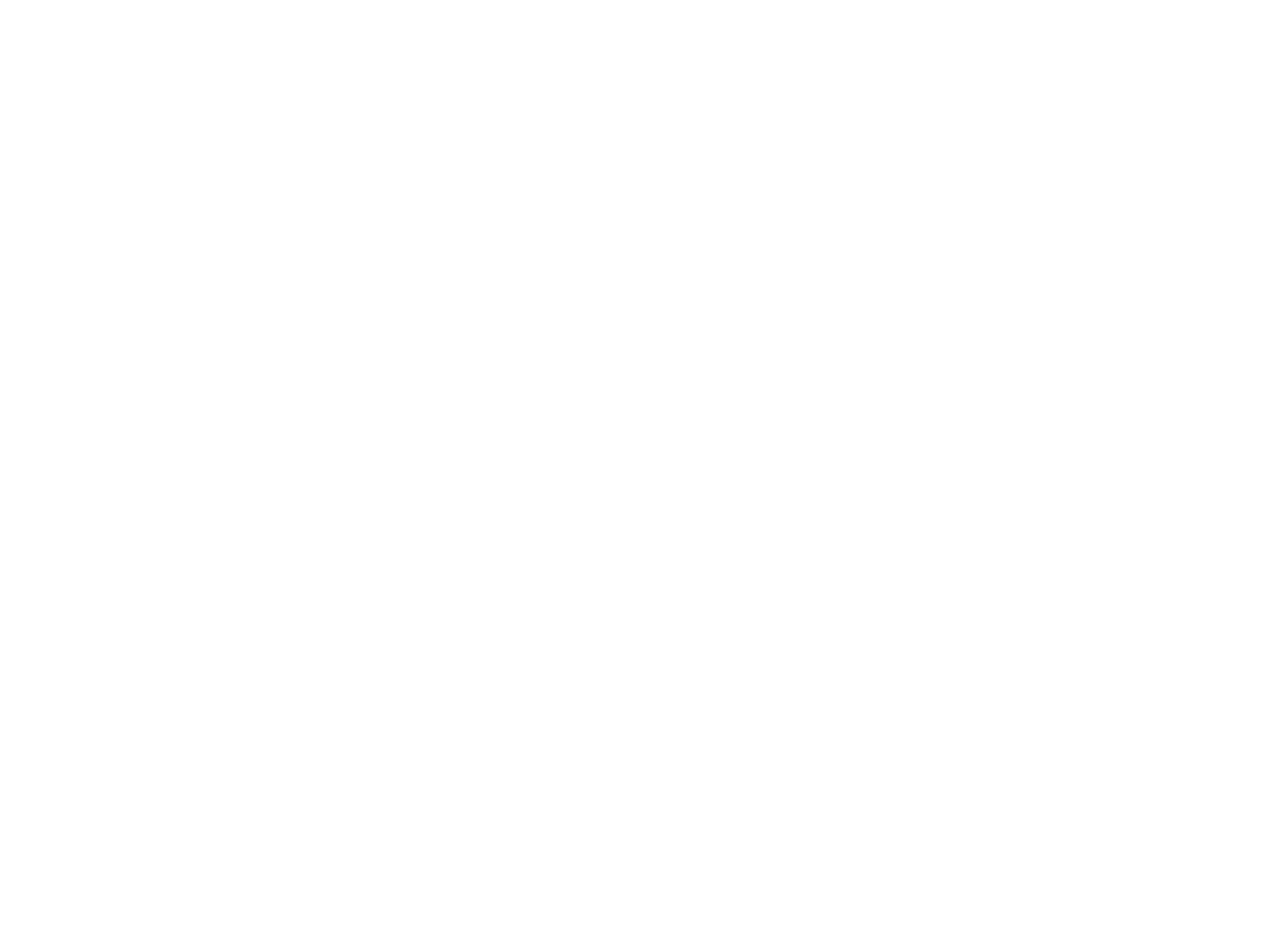
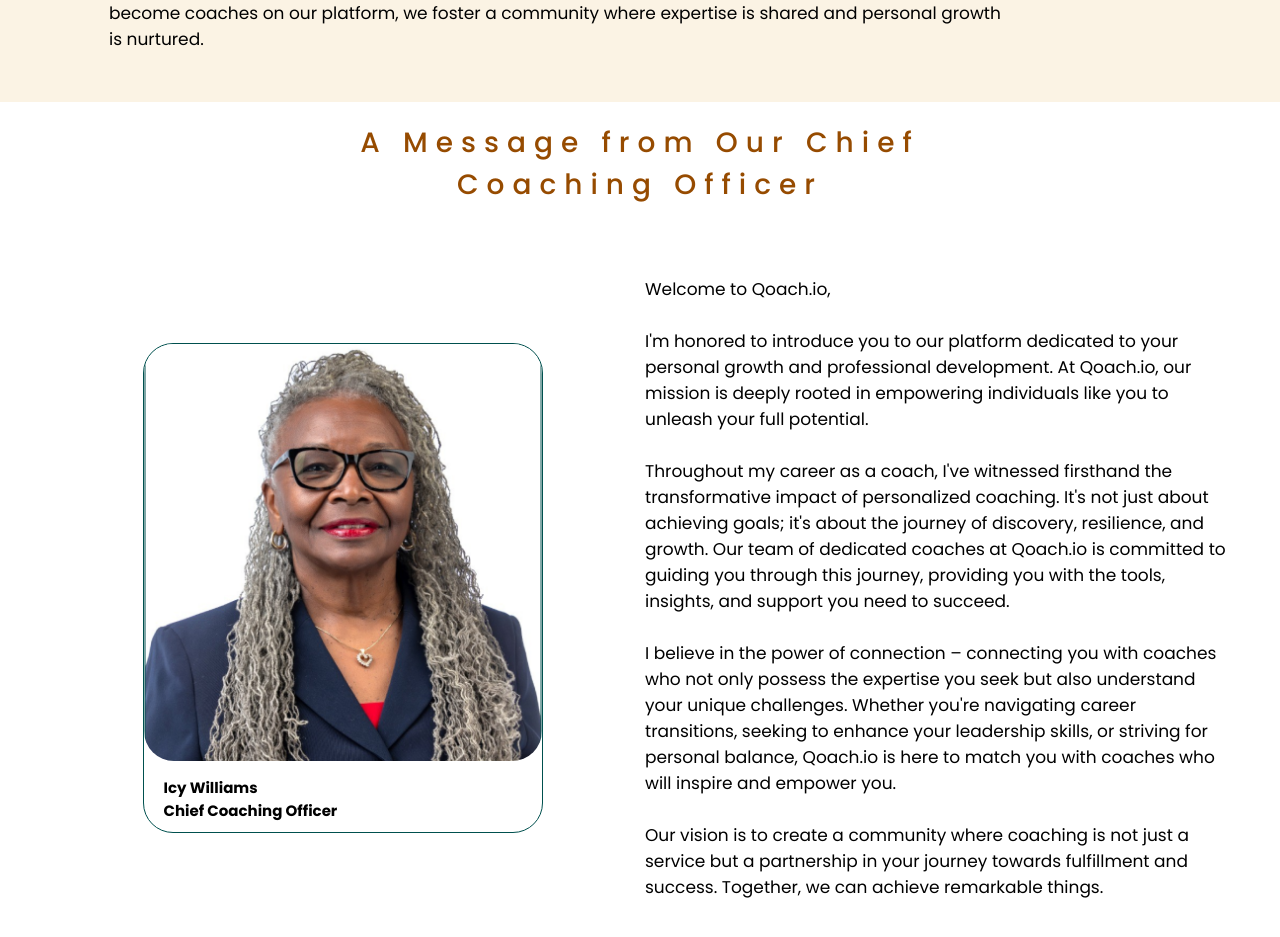
Before and after one commit to mohitanand744/AboutPage-using-React, a React (Vite) app: page / in a window 1280 px wide. Shown: the part 1129-2066 px from the top of the page. Before the commit the page ends 1107 px from the top, so only its background shows below. Built offline with nearby package versions, Linux system fonts and the light colour scheme.

Commit message:
added new section

```diff
--- a/src/App.css
+++ b/src/App.css
@@ -124,13 +124,14 @@
     font-size: 1.9rem;
     color: var(--white-Color);
     width: 90%;
+    padding: 2rem;
 
     & h2 {
       text-align: center;
     }
   }
   & .image-section {
-    width: 38rem;
+    width: 44rem;
     height: 38rem;
 
     & img {
@@ -153,7 +154,7 @@
   gap: 4rem;
 
   & .mainContent {
-    max-width: 80%;
+    max-width: 90%;
     margin: 0 auto;
   }
 
@@ -166,10 +167,71 @@
 
   & .content {
     font-size: 1.7rem;
+    max-width: 85%;
   }
 }
 
 /***** End Our Vision Section *****/
+
+/***** CCOcontainer Section *****/
+
+.CCOcontainer {
+  height: fit-content;
+
+  & header {
+    text-align: center;
+    padding: 2rem;
+    font-size: 2.8rem;
+    color: #964b00;
+    font-weight: 500;
+    letter-spacing: 0.8rem;
+  }
+
+  & .msgContainer {
+    display: grid;
+    grid-template-columns: repeat(2, 1fr);
+    justify-items: center;
+    align-items: center;
+    gap: 1rem;
+    padding: 5rem;
+
+    & .profileImage {
+      width: 40rem;
+      height: 49rem;
+      border: 1px solid #00504e;
+      border-radius: 3rem;
+      -webkit-border-radius: 3rem;
+      -moz-border-radius: 3rem;
+      -ms-border-radius: 3rem;
+      -o-border-radius: 3rem;
+      padding-bottom: 2.5rem;
+
+      & img {
+        width: 100%;
+        height: 90%;
+        object-fit: cover;
+        border-radius: 3rem;
+        -webkit-border-radius: 3rem;
+        -moz-border-radius: 3rem;
+        -ms-border-radius: 3rem;
+        -o-border-radius: 3rem;
+        margin-bottom: 1rem;
+      }
+
+      & p {
+        font-weight: bold;
+        font-size: 1.5rem;
+        padding-left: 2rem;
+      }
+    }
+
+    & .txtCon {
+      font-size: 1.7rem;
+    }
+  }
+}
+
+/***** End CCOcontainer Section *****/
 
 /***** Responsiveness Section *****/
 
@@ -203,6 +265,13 @@
   :root {
     font-size: 57%;
   }
+
+  .CCOcontainer {
+    & .msgContainer {
+      grid-template-columns: 1fr;
+      gap: 4rem;
+    }
+  }
 }
 
 @media screen and (width < 860px) {
@@ -231,6 +300,11 @@
   :root {
     font-size: 50%;
   }
+  .visionContainer {
+    & .content {
+      max-width: 100%;
+    }
+  }
 }
 
 @media screen and (width < 468px) {
--- a/src/App.jsx
+++ b/src/App.jsx
@@ -1,8 +1,8 @@
-import { useState } from "react";
 import "./App.css";
 import Nav from "./components/Header/Nav";
 import AboutQoachDetails from "./components/AboutQoach/AboutQoachDetails";
 import Vision from "./components/OurVision/Vision";
+import Message from "./components/CCO/Message";
 
 function App() {
   return (
@@ -10,6 +10,7 @@
       <Nav />
       <AboutQoachDetails />
       <Vision />
+      <Message />
     </div>
   );
 }
--- /dev/null
+++ b/src/components/CCO/Message.jsx
@@ -0,0 +1,54 @@
+import React from "react";
+
+const Message = () => {
+  return (
+    <div className="CCOcontainer">
+      <header>
+        <p>
+          A Message from Our Chief <br /> Coaching Officer
+        </p>
+      </header>
+      <div className="msgContainer">
+        <div className="profileImage">
+          <img src="./Profil.png" alt="" />
+          <p>Icy Williams</p>
+          <p>Chief Coaching Officer</p>
+        </div>
+        <div className="txtCon">
+          <p>
+            Welcome to Qoach.io,
+            <br />
+            <br />
+            I'm honored to introduce you to our platform dedicated to your
+            personal growth and professional development. At Qoach.io, our
+            mission is deeply rooted in empowering individuals like you to
+            unleash your full potential.
+            <br />
+            <br />
+            Throughout my career as a coach, I've witnessed firsthand the
+            transformative impact of personalized coaching. It's not just about
+            achieving goals; it's about the journey of discovery, resilience,
+            and growth. Our team of dedicated coaches at Qoach.io is committed
+            to guiding you through this journey, providing you with the tools,
+            insights, and support you need to succeed.
+            <br />
+            <br />
+            I believe in the power of connection – connecting you with coaches
+            who not only possess the expertise you seek but also understand your
+            unique challenges. Whether you're navigating career transitions,
+            seeking to enhance your leadership skills, or striving for personal
+            balance, Qoach.io is here to match you with coaches who will inspire
+            and empower you.
+            <br />
+            <br />
+            Our vision is to create a community where coaching is not just a
+            service but a partnership in your journey towards fulfillment and
+            success. Together, we can achieve remarkable things.
+          </p>
+        </div>
+      </div>
+    </div>
+  );
+};
+
+export default Message;
```
Also changed, not shown: public/Profil.png (added), public/Profile.jpg (deleted).
